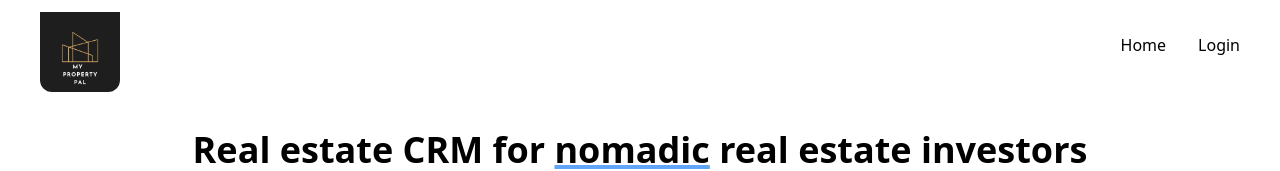
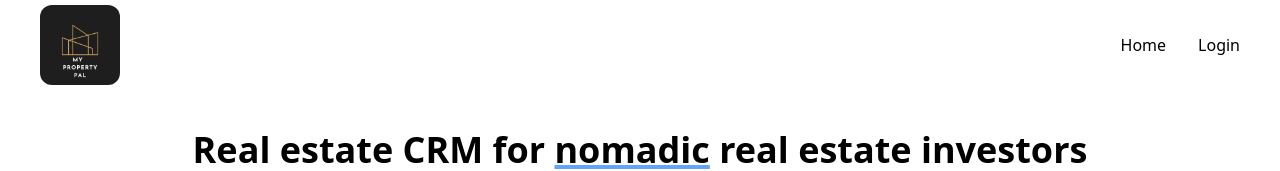
Before and after one commit to MyPropertyPal/my-property-pal-web, a Next.js app: page / in a window 1280 px wide. Shown: the top 171 px of the page. Built offline with nearby package versions, Linux system fonts and the light colour scheme; no server answers.

Commit message:
fixed padding on logo in header

```diff
--- a/app/Navigation.js
+++ b/app/Navigation.js
@@ -50,7 +50,7 @@ function Header() {
                 alt="Company Logo"
                 width={80}
                 height={80}
-                className="rounded-xl pt-3 "
+                className="rounded-xl  "
               />
             </Link>
           </div>
```
